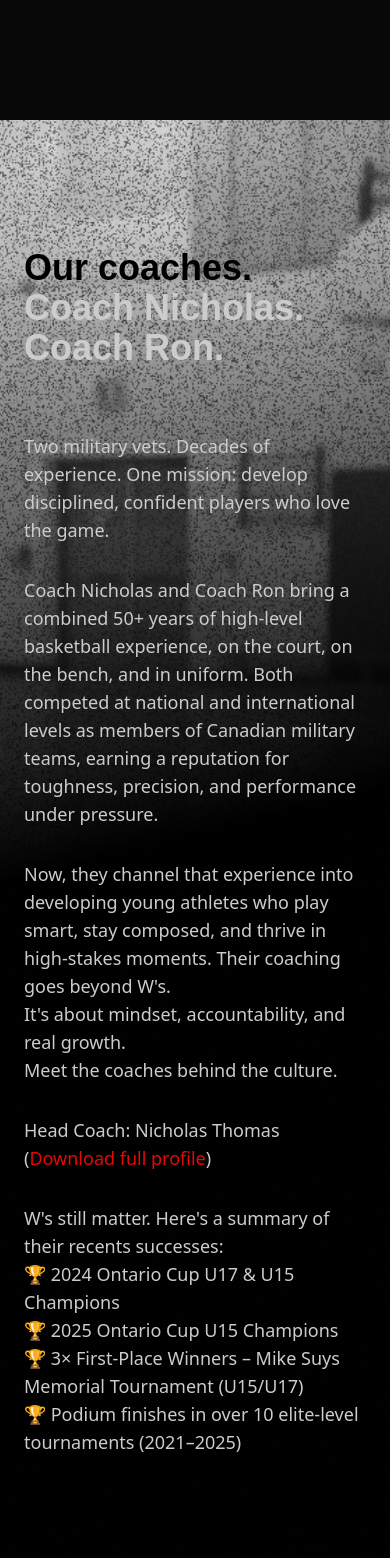
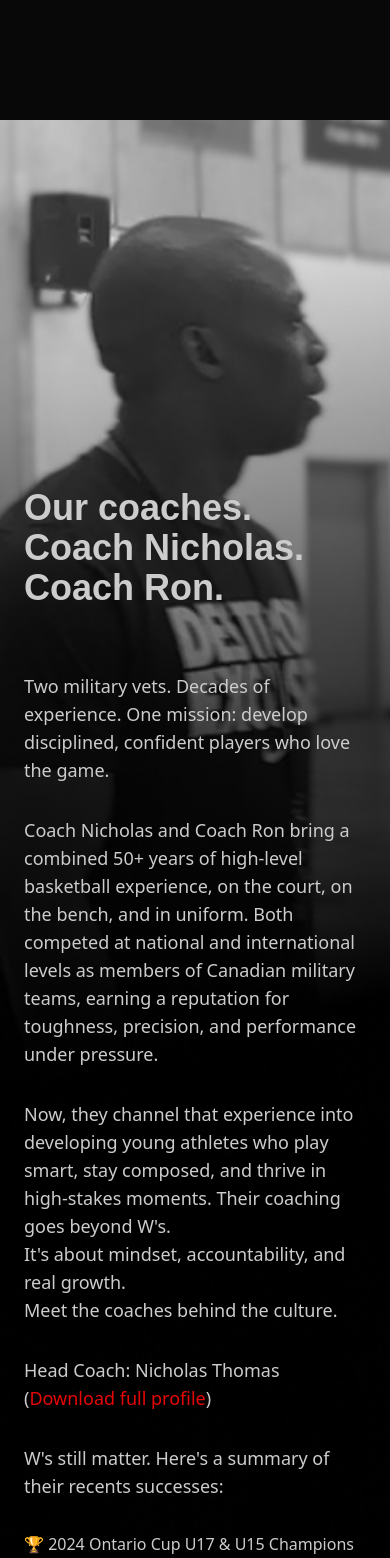
Before and after one commit to heyfarai/tryouts-next, a Next.js app: page / in a window 390 px wide. Shown: the part 3380-4938 px from the top of the page. Built offline with nearby package versions, Linux system fonts and the light colour scheme; no server answers; a web font is replaced by a local one.

Commit message:
alignemt for mobile

```diff
--- a/src/app/globals.css
+++ b/src/app/globals.css
@@ -38,7 +38,6 @@ ul {
 .sectionCoaching {
   background-image: url("/bg-coach.jpg");
   background-size: cover;
-  background-position: top;
   background-repeat: no-repeat;
   background-color: black;
 }
--- a/src/app/page.tsx
+++ b/src/app/page.tsx
@@ -195,13 +195,10 @@ export default function Home() {
       </div>
       <div
         id="coaching"
-        className="sectionCoaching flex flex-col items-center  lg:pt-32 pt-32"
+        className="sectionCoaching bg-size-[50%_50%] md:bg-cover bg-position-[-34rem_-2rem] md:bg-position-[center_0]  flex flex-col items-center  lg:pt-32 pt-32"
       >
-        <div className="sectionContent w-full lg:w-[68%] lg:ml-24 max-w-[640px] px-6 pb-48">
-          <h1
-            style={{ color: "black" }}
-            className="dela font-extrabold text-4xl lg:text-5xl md:text-5xl mb-0 text-shadow-stone-400"
-          >
+        <div className="sectionContent w-full lg:w-[68%] lg:ml-24 max-w-[640px] px-6 pb-48 pt-60 md:pt-0 bg-auto ">
+          <h1 className="dela font-extrabold text-4xl lg:text-5xl md:text-5xl mb-0 text-shadow-stone-400">
             Our coaches.
           </h1>
           <h1 className="dela font-extrabold text-4xl lg:text-5xl md:text-5xl mt-0 mb-0">
@@ -244,11 +241,12 @@ export default function Home() {
 
             <p className="text-lg mb-8 ">
               W's still matter. Here's a summary of their recents successes:
+            </p>
             <ul>
               <li>🏆 2024 Ontario Cup U17 & U15 Champions</li>
               <li>🏆 2025 Ontario Cup U15 Champions</li>
               <li>
-                  🏆 3× First-Place Winners – Mike Suys Memorial Tournament
+                🏆 3× 1st Place Winners – Mike Suys Memorial Tournament
                 (U15/U17)
               </li>
               <li>
@@ -256,7 +254,6 @@ export default function Home() {
                 (2021–2025)
               </li>
             </ul>
-            </p>
           </div>
         </div>
       </div>
```
Also changed, not shown: public/bg-coach.jpg. Lines whose indentation alone changed are shown as unchanged.
